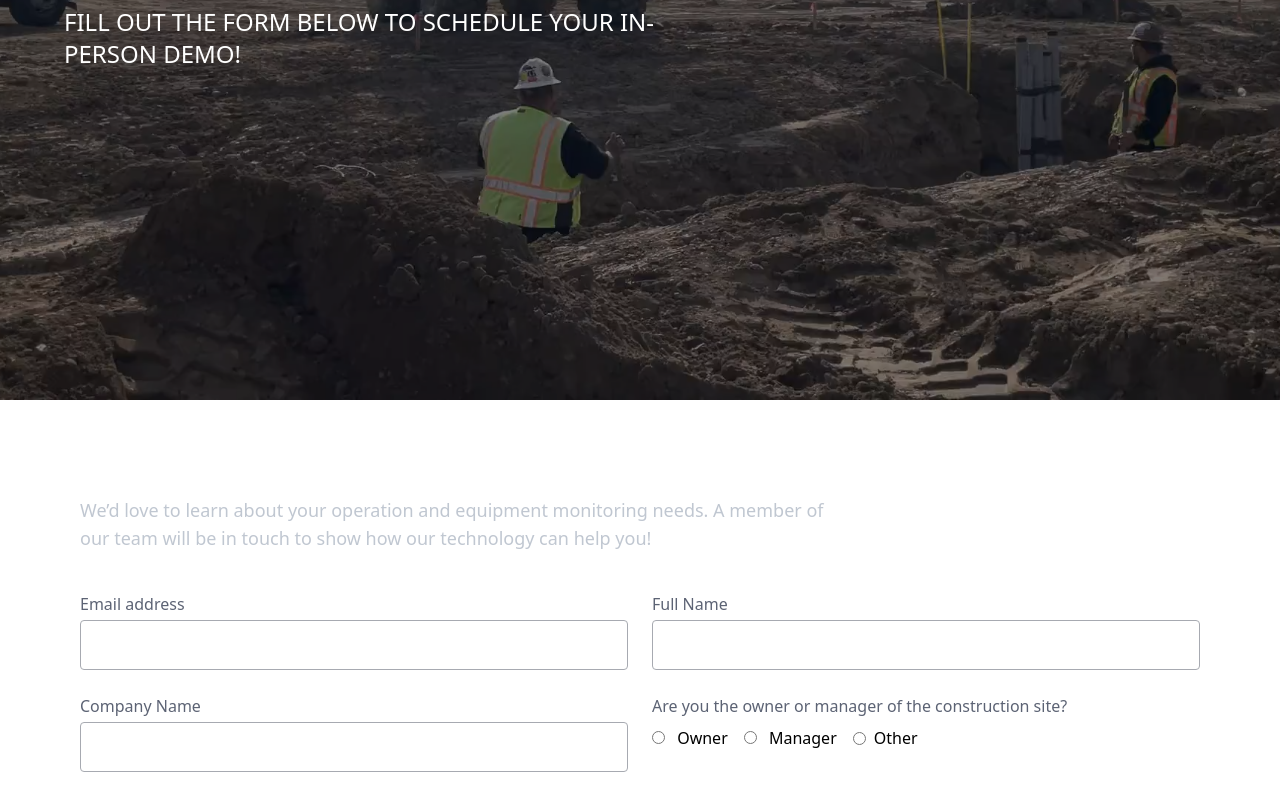
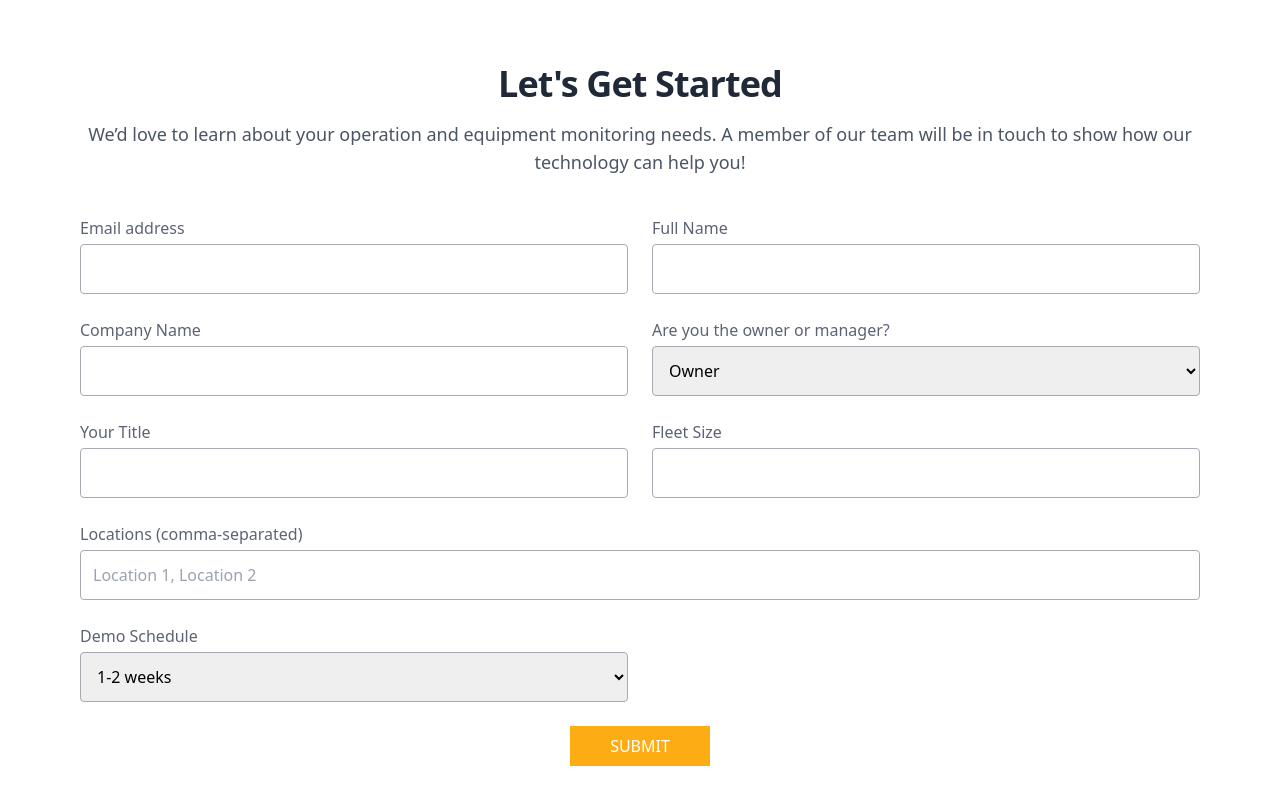
Before and after one commit to daryaKuto/dozer-marketing-v2, a Next.js app: page /demo in a window 1280 px wide. Shown: the part 400-1200 px from the top of the page. Built offline with nearby package versions, Linux system fonts and the light colour scheme.

Commit message:
nav bar fixes

```diff
--- a/app/api/submit-demo.ts
+++ b/app/api/submit-demo.ts
@@ -1,4 +1,3 @@
-// api/submit-demo.ts
 import type { NextApiRequest, NextApiResponse } from 'next';
 import Joi from 'joi';
 import AWS from 'aws-sdk';
@@ -7,14 +6,13 @@ import AWS from 'aws-sdk';
 AWS.config.update({ region: 'us-east-2' });
 const ses = new AWS.SES({ apiVersion: '2010-12-01' });
 
-// Define the validation schema using Joi
+// Validation schema using Joi
 const requestDemoSchema = Joi.object({
   email: Joi.string().email().required(),
   fullName: Joi.string().required(),
   companyName: Joi.string().required(),
-  ownerOrManager: Joi.string().required(),
-  title: Joi.string().required(),
-  fleetSize: Joi.number().integer().min(1).required(),
+  jobTitle: Joi.string().required(),
+  phoneNumber: Joi.string().pattern(/^[0-9]{10,15}$/).required(),
   locations: Joi.array().items(Joi.string()).required(),
   demoSchedule: Joi.string().valid("1-2 weeks", "1 month", "2+ months").required(),
 });
@@ -24,52 +22,53 @@ export default async function handler(req: NextApiRequest, res: NextApiResponse)
     return res.status(405).json({ message: 'Method Not Allowed' });
   }
 
-  // Validate the request body against the schema
+  // Validate the request body
   const { error } = requestDemoSchema.validate(req.body);
   if (error) {
     return res.status(400).json({ message: error.details[0].message });
   }
 
   // Extract form data
-  const { email, fullName, companyName, ownerOrManager, title, fleetSize, locations, demoSchedule } = req.body;
+  const { email, fullName, companyName, jobTitle, phoneNumber, locations, demoSchedule } = req.body;
 
-  // Define the email parameters for AWS SES
+  // Define email parameters for AWS SES
   const sendEmailParams = {
-    Source: 'your-verified-email@example.com', // Replace with your verified SES email address
+    Source: 'alamgir@dozer.ai', // Verified email address
     Destination: {
-      ToAddresses: ['recipient@example.com'], // Replace with the email where you want to receive the form data
+      ToAddresses: ['alamgir@dozer.ai', 'support@dozer.ai'], // Recipients
     },
     Message: {
       Subject: {
         Charset: 'UTF-8',
-        Data: 'New Demo Request Submission',
+        Data: 'SOMEONE WANTS A DEMO',
       },
       Body: {
         Text: {
           Charset: 'UTF-8',
           Data: `
-            New demo request submitted:
+            A new demo request has been submitted:
 
             Full Name: ${fullName}
             Email: ${email}
             Company Name: ${companyName}
-            Owner/Manager: ${ownerOrManager}
-            Title: ${title}
-            Fleet Size: ${fleetSize}
+            Job Title: ${jobTitle}
+            Phone Number: ${phoneNumber}
             Locations: ${locations.join(', ')}
             Demo Schedule: ${demoSchedule}
           `,
         },
       },
     },
+    ReplyToAddresses: ['alamgir@dozer.ai'],
   };
 
   try {
-    // Send the email using AWS SES
-    await ses.sendEmail(sendEmailParams).promise();
-    return res.status(200).json({ message: 'Submission successful and email sent' });
+    // Send email using AWS SES
+    const response = await ses.sendEmail(sendEmailParams).promise();
+    console.log('Email sent:', response);
+    res.status(200).json({ status: 'ok', message: 'Submission successful and email sent' });
   } catch (error) {
-    console.error('Error in API submission:', error);
-    return res.status(500).json({ message: 'Internal Server Error' });
+    console.error('Error in sending email:', error);
+    res.status(500).json({ message: 'Internal Server Error' });
   }
 }
--- a/app/demo/page.tsx
+++ b/app/demo/page.tsx
@@ -8,11 +8,8 @@ const DemoPage = (): JSX.Element => {
     <div className="w-full">
       <section className="w-full">
         {/* Full-Width Image Section with Dark Overlay */}
-        <div className="relative w-full h-[800px]">
+        <div className="relative w-full h-[400px] bg-black">
           {/* Replace the image if needed */}
-          <Image src="/IMG_1869.png" alt="Background Image" fill className="object-cover w-full h-full" />
-          <div className="absolute inset-0 bg-black bg-opacity-50"></div>
-
           {/* Text Overlay */}
           <div className="absolute inset-0 flex flex-col justify-center items-start text-left px-4 sm:px-8 lg:px-16 z-10">
             <h1 className="uppercase text-3xl sm:text-4xl md:text-5xl lg:text-6xl font-bold text-dozer-yellow mb-4 leading-tight">
@@ -23,8 +20,6 @@ const DemoPage = (): JSX.Element => {
           </div>
         </div>
       </section>
-
-      {/* Additional sections for CameraPage */}
       {/* Sections go here */}
       <DemoForm />
 
--- a/app/page.tsx
+++ b/app/page.tsx
@@ -3,7 +3,7 @@
 import HeroHome from "@/components/home sections/HeroHome";
 import ComputerVision from '@/components/home sections/ComputerVision';
 import VideoStreaming from "@/components/home sections/VideoStreaming";
-import Dashboard from "@/components/Dashboard";
+import Dashboard from "@/components/home sections/Dashboard";
 import Installation from "@/components/home sections/Installation";
 import Testimonials from "@/components/home sections/Testimonials";
 
--- a/components/DemoForm.tsx
+++ b/components/DemoForm.tsx
@@ -1,45 +1,31 @@
 "use client";
 
-import { NextPage } from 'next';
-import React, { useState } from 'react';
+import type { NextPage } from "next";
+import React, { Fragment, SyntheticEvent, useState } from "react";
+import { Dialog, Transition } from "@headlessui/react";
+import { CheckCircleIconOutline } from "../components/icons/Icons";
 
 const DemoForm: NextPage = () => {
-  const [errorMessage, setErrorMessage] = useState<string | undefined>(undefined);
-  const [emailError, setEmailError] = useState<string | undefined>(undefined);
-  const [locations, setLocations] = useState<string[]>(['']);
-  const [submitting, setSubmitting] = useState<boolean>(false);
-  const [ownerSelection, setOwnerSelection] = useState<string>('');
-  const [otherRole, setOtherRole] = useState<string>('');
+  const [fieldErrors, setFieldErrors] = useState<Record<string, string>>({});
+  const [errorMessage, setErrorMessage] = useState<string | undefined>(
+    undefined
+  );
+  const [successModalOpen, setSuccessModalOpen] = useState(false);
+  const [submitting, setSubmitting] = useState(false);
 
-  const handleAddLocation = () => {
-    setLocations([...locations, '']);
-  };
-
-  const handleLocationChange = (index: number, value: string) => {
-    const updatedLocations = [...locations];
-    updatedLocations[index] = value;
-    setLocations(updatedLocations);
-  };
-
-  const handleOwnerSelection = (event: React.ChangeEvent<HTMLInputElement>) => {
-    setOwnerSelection(event.target.value);
-    if (event.target.value !== "Other") {
-      setOtherRole('');
-    }
-  };
-
-  const handleSubmit = async (event: React.SyntheticEvent) => {
+  const handleSubmit = async (event: SyntheticEvent) => {
     event.preventDefault();
     setErrorMessage(undefined);
-    setEmailError(undefined);
-    setSubmitting(true);
+    setFieldErrors({});
 
     const target = event.target as typeof event.target & {
       email: { value: string };
       fullName: { value: string };
       companyName: { value: string };
+      ownerOrManager: { value: string };
       title: { value: string };
       fleetSize: { value: string };
+      locations: { value: string };
       demoSchedule: { value: string };
     };
 
@@ -47,28 +33,32 @@ const DemoForm: NextPage = () => {
       email: target.email.value.trim(),
       fullName: target.fullName.value.trim(),
       companyName: target.companyName.value.trim(),
-      ownerOrManager: ownerSelection === 'Other' ? otherRole : ownerSelection,
+      ownerOrManager: target.ownerOrManager.value.trim(),
       title: target.title.value.trim(),
-      fleetSize: parseInt(target.fleetSize.value.trim()),
-      locations,
+      fleetSize: parseInt(target.fleetSize.value.trim(), 10),
+      locations: target.locations.value.split(",").map((loc) => loc.trim()),
       demoSchedule: target.demoSchedule.value.trim(),
     };
 
     try {
-      const response = await fetch('/api/submit-demo', {
-        method: 'POST',
-        headers: { 'Content-Type': 'application/json' },
+      setSubmitting(true);
+      const response = await fetch("/api/submit-demo", {
+        method: "POST",
+        headers: { "Content-Type": "application/json" },
         body: JSON.stringify(body),
       });
 
       if (response.ok) {
-        setErrorMessage("Submission Successful!");
+        setSuccessModalOpen(true);
       } else {
         const errorData = await response.json();
-        setErrorMessage(errorData.message || 'Submission failed');
+        if (errorData.fieldErrors) {
+          setFieldErrors(errorData.fieldErrors);
+        } else {
+          setErrorMessage(errorData.message || "Submission failed");
+        }
       }
     } catch (error) {
-      console.error("Submission error:", error);
       setErrorMessage("An error occurred. Please try again.");
     } finally {
       setSubmitting(false);
@@ -76,178 +66,267 @@ const DemoForm: NextPage = () => {
   };
 
   return (
-    <section className="max-container padding-container py-16">
-      <p className="mt-8 text-lg text-light-gray md:w-2/3">
-        We’d love to learn about your operation and equipment monitoring needs. A member of our team will be in touch to show how our technology can help you!
+    <div className="max-container padding-container py-16">
+      <div className="text-center">
+        <h1 className="text-4xl font-bold tracking-tight text-gray-800">
+          Let&apos;s Get Started
+        </h1>
+        <p className="mt-4 text-lg text-gray-600">
+          We’d love to learn about your operation and equipment monitoring
+          needs. A member of our team will be in touch to show how our
+          technology can help you!
         </p>
+      </div>
 
       <form className="mt-10 space-y-6" onSubmit={handleSubmit}>
         <div className="grid grid-cols-1 md:grid-cols-2 gap-6">
           {/* Email Field */}
-          <div className="flex flex-col">
-            <label htmlFor="email" className="text-dark-grey">Email address</label>
+          <div>
+            <label htmlFor="email" className="block text-dark-grey">
+              Email address
+            </label>
             <input
               id="email"
               name="email"
               type="email"
               required
-              className="p-3 border border-medium-grey rounded mt-1 focus:border-dozer-yellow focus:outline-none"
+              className={`p-3 border ${
+                fieldErrors.email ? "border-red-500" : "border-medium-grey"
+              } rounded mt-1 focus:border-dozer-yellow focus:outline-none w-full`}
             />
-            {emailError && <p className="text-red-500 text-sm mt-1">{emailError}</p>}
+            {fieldErrors.email && (
+              <p className="text-red-500 text-sm mt-1">{fieldErrors.email}</p>
+            )}
           </div>
 
           {/* Full Name Field */}
-          <div className="flex flex-col">
-            <label htmlFor="fullName" className="text-dark-grey">Full Name</label>
+          <div>
+            <label htmlFor="fullName" className="block text-dark-grey">
+              Full Name
+            </label>
             <input
               id="fullName"
               name="fullName"
               type="text"
               required
-              className="p-3 border border-medium-grey rounded mt-1 focus:border-dozer-yellow focus:outline-none"
+              className={`p-3 border ${
+                fieldErrors.fullName ? "border-red-500" : "border-medium-grey"
+              } rounded mt-1 focus:border-dozer-yellow focus:outline-none w-full`}
             />
+            {fieldErrors.fullName && (
+              <p className="text-red-500 text-sm mt-1">{fieldErrors.fullName}</p>
+            )}
           </div>
 
           {/* Company Name Field */}
-          <div className="flex flex-col">
-            <label htmlFor="companyName" className="text-dark-grey">Company Name</label>
+          <div>
+            <label htmlFor="companyName" className="block text-dark-grey">
+              Company Name
+            </label>
             <input
               id="companyName"
               name="companyName"
               type="text"
               required
-              className="p-3 border border-medium-grey rounded mt-1 focus:border-dozer-yellow focus:outline-none"
+              className={`p-3 border ${
+                fieldErrors.companyName
+                  ? "border-red-500"
+                  : "border-medium-grey"
+              } rounded mt-1 focus:border-dozer-yellow focus:outline-none w-full`}
             />
+            {fieldErrors.companyName && (
+              <p className="text-red-500 text-sm mt-1">
+                {fieldErrors.companyName}
+              </p>
+            )}
           </div>
 
           {/* Owner or Manager Field */}
-          <div className="flex flex-col">
-            <label className="text-dark-grey">Are you the owner or manager of the construction site?</label>
-            <div className="flex space-x-4 mt-2 items-center">
-              <label>
-                <input
-                  type="radio"
+          <div>
+            <label htmlFor="ownerOrManager" className="block text-dark-grey">
+              Are you the owner or manager?
+            </label>
+            <select
+              id="ownerOrManager"
               name="ownerOrManager"
-                  value="Owner"
-                  checked={ownerSelection === "Owner"}
-                  onChange={handleOwnerSelection}
               required
-                  className="mr-2"
-                /> Owner
-              </label>
-              <label>
-                <input
-                  type="radio"
-                  name="ownerOrManager"
-                  value="Manager"
-                  checked={ownerSelection === "Manager"}
-                  onChange={handleOwnerSelection}
-                  required
-                  className="mr-2"
-                /> Manager
-              </label>
-              <label className="flex items-center">
-                <input
-                  type="radio"
-                  name="ownerOrManager"
-                  value="Other"
-                  checked={ownerSelection === "Other"}
-                  onChange={handleOwnerSelection}
-                  required
-                  className="mr-2"
-                /> Other
-                {ownerSelection === "Other" && (
-                  <input
-                    type="text"
-                    value={otherRole}
-                    onChange={(e) => setOtherRole(e.target.value)}
-                    placeholder="Specify role"
-                    className="p-2 border border-medium-grey rounded ml-2 focus:border-dozer-yellow focus:outline-none"
-                  />
+              className={`p-3 border ${
+                fieldErrors.ownerOrManager
+                  ? "border-red-500"
+                  : "border-medium-grey"
+              } rounded mt-1 focus:border-dozer-yellow focus:outline-none w-full`}
+            >
+              <option value="" disabled>
+                Select an option
+              </option>
+              <option value="Owner">Owner</option>
+              <option value="Manager">Manager</option>
+              <option value="Other">Other</option>
+            </select>
+            {fieldErrors.ownerOrManager && (
+              <p className="text-red-500 text-sm mt-1">
+                {fieldErrors.ownerOrManager}
+              </p>
             )}
-              </label>
-            </div>
           </div>
 
           {/* Title Field */}
-          <div className="flex flex-col">
-            <label htmlFor="title" className="text-dark-grey">Your Title</label>
+          <div>
+            <label htmlFor="title" className="block text-dark-grey">
+              Your Title
+            </label>
             <input
               id="title"
               name="title"
               type="text"
               required
-              className="p-3 border border-medium-grey rounded mt-1 focus:border-dozer-yellow focus:outline-none"
+              className={`p-3 border ${
+                fieldErrors.title ? "border-red-500" : "border-medium-grey"
+              } rounded mt-1 focus:border-dozer-yellow focus:outline-none w-full`}
             />
+            {fieldErrors.title && (
+              <p className="text-red-500 text-sm mt-1">{fieldErrors.title}</p>
+            )}
           </div>
 
           {/* Fleet Size Field */}
-          <div className="flex flex-col">
-            <label htmlFor="fleetSize" className="text-dark-grey">How many units do you have in your fleet?</label>
+          <div>
+            <label htmlFor="fleetSize" className="block text-dark-grey">
+              Fleet Size
+            </label>
             <input
               id="fleetSize"
               name="fleetSize"
               type="number"
               min="1"
               required
-              className="p-3 border border-medium-grey rounded mt-1 focus:border-dozer-yellow focus:outline-none"
+              className={`p-3 border ${
+                fieldErrors.fleetSize ? "border-red-500" : "border-medium-grey"
+              } rounded mt-1 focus:border-dozer-yellow focus:outline-none w-full`}
             />
+            {fieldErrors.fleetSize && (
+              <p className="text-red-500 text-sm mt-1">
+                {fieldErrors.fleetSize}
+              </p>
+            )}
           </div>
 
           {/* Locations Field */}
-          <div className="flex flex-col md:col-span-2">
-            <label className="text-dark-grey">Locations of your sites</label>
-            {locations.map((location, index) => (
+          <div className="md:col-span-2">
+            <label htmlFor="locations" className="block text-dark-grey">
+              Locations (comma-separated)
+            </label>
             <input
-                key={index}
+              id="locations"
+              name="locations"
               type="text"
-                value={location}
-                onChange={(e) => handleLocationChange(index, e.target.value)}
-                placeholder={`Location ${index + 1}`}
-                className="p-3 border border-medium-grey rounded mt-2 focus:border-dozer-yellow focus:outline-none"
+              required
+              placeholder="Location 1, Location 2"
+              className={`p-3 border ${
+                fieldErrors.locations ? "border-red-500" : "border-medium-grey"
+              } rounded mt-1 focus:border-dozer-yellow focus:outline-none w-full`}
             />
-            ))}
-            <button
-              type="button"
-              onClick={handleAddLocation}
-              className="mt-2 text-dozer-yellow hover:underline"
-            >
-              + Add another location
-            </button>
+            {fieldErrors.locations && (
+              <p className="text-red-500 text-sm mt-1">
+                {fieldErrors.locations}
+              </p>
+            )}
           </div>
 
           {/* Demo Schedule Field */}
-          <div className="flex flex-col">
-            <label htmlFor="demoSchedule" className="text-dark-grey">How soon would you like to schedule your demo?</label>
+          <div>
+            <label htmlFor="demoSchedule" className="block text-dark-grey">
+              Demo Schedule
+            </label>
             <select
               id="demoSchedule"
               name="demoSchedule"
               required
-              className="p-3 border border-medium-grey rounded mt-1 focus:border-dozer-yellow focus:outline-none"
+              className={`p-3 border ${
+                fieldErrors.demoSchedule
+                  ? "border-red-500"
+                  : "border-medium-grey"
+              } rounded mt-1 focus:border-dozer-yellow focus:outline-none w-full`}
             >
-              <option value="" disabled>Select an option</option>
+              <option value="" disabled>
+                Select an option
+              </option>
               <option value="1-2 weeks">1-2 weeks</option>
               <option value="1 month">1 month</option>
               <option value="2+ months">2+ months</option>
             </select>
+            {fieldErrors.demoSchedule && (
+              <p className="text-red-500 text-sm mt-1">
+                {fieldErrors.demoSchedule}
+              </p>
+            )}
           </div>
         </div>
 
-        {/* Submit Button */}
-        <div className="flex justify-center">
+        <div className="mt-6 text-center">
           <button
             type="submit"
             disabled={submitting}
-            className="uppercase py-2 px-10 bg-dozer-yellow text-dozer-white text-sm hover:bg-opacity-90 transition-colors duration-200 mt-6"
+            className="uppercase py-2 px-10 bg-dozer-yellow text-white hover:bg-opacity-90 transition-colors duration-200"
           >
-            {submitting ? 'Submitting...' : 'Submit'}
+            {submitting ? "Submitting..." : "Submit"}
           </button>
         </div>
+
         {errorMessage && (
-          <p className="mt-2 text-sm text-red-600">{errorMessage}</p>
+          <p className="mt-2 text-sm text-red-600 text-center">
+            {errorMessage}
+          </p>
         )}
       </form>
-    </section>
+
+      <Transition appear show={successModalOpen} as={Fragment}>
+        <Dialog
+          as="div"
+          className="fixed z-10 inset-0 overflow-y-auto"
+          onClose={() => setSuccessModalOpen(false)}
+        >
+          <div className="flex items-end justify-center min-h-screen pt-4 px-4 pb-20 text-center sm:block sm:p-0">
+            <Dialog.Overlay className="fixed inset-0 bg-gray-500 bg-opacity-75 transition-opacity" />
+
+            <span
+              className="hidden sm:inline-block sm:align-middle sm:h-screen"
+              aria-hidden="true"
+            >
+              &#8203;
+            </span>
+
+            <div className="inline-block align-bottom bg-white rounded-lg px-4 pt-5 pb-4 text-left overflow-hidden shadow-xl transform transition-all sm:my-8 sm:align-middle sm:max-w-sm sm:w-full sm:p-6">
+              <div>
+                <div className="mx-auto flex items-center justify-center h-12 w-12 rounded-full bg-green-100">
+                  <CheckCircleIconOutline className="h-6 w-6 text-green-600" />
+                </div>
+                <div className="mt-3 text-center sm:mt-5">
+                  <Dialog.Title
+                    as="h3"
+                    className="text-lg leading-6 font-medium text-gray-900"
+                  >
+                    Submission Successful
+                  </Dialog.Title>
+                  <p className="mt-2 text-sm text-gray-500">
+                    Thank you for your submission. We’ll contact you soon.
+                  </p>
+                </div>
+              </div>
+              <div className="mt-5 sm:mt-6">
+                <button
+                  type="button"
+                  className="inline-flex justify-center w-full rounded-md border border-transparent shadow-sm px-4 py-2 bg-dozer-yellow text-base font-medium text-white hover:bg-opacity-90 sm:text-sm"
+                  onClick={() => setSuccessModalOpen(false)}
+                >
+                  Close
+                </button>
+              </div>
+            </div>
+          </div>
+        </Dialog>
+      </Transition>
+    </div>
   );
 };
 
--- /dev/null
+++ b/components/icons/Icons.tsx
@@ -0,0 +1,41 @@
+// src/components/icons/Icons.tsx
+export type IconProps = {
+    fill?: string;
+    className?: string;
+  };
+
+  export const SquareIcon = ({ fill = 'currentColor', className }: IconProps) => (
+    <svg
+      className={className}
+      xmlns="http://www.w3.org/2000/svg"
+      viewBox="0 0 24 24"
+    >
+      <rect width="24" height="24" fill={fill} />
+    </svg>
+  );
+
+  export const CheckCircleIconOutline = ({ fill, className }: IconProps) => (
+    <svg
+      className={className}
+      xmlns="http://www.w3.org/2000/svg"
+      viewBox="0 0 24 24"
+    >
+      <path
+        fill={fill}
+        d="M12 2C6.5 2 2 6.5 2 12S6.5 22 12 22 22 17.5 22 12 17.5 2 12 2M12 20C7.59 20 4 16.41 4 12S7.59 4 12 4 20 7.59 20 12 16.41 20 12 20M16.59 7.58L10 14.17L7.41 11.59L6 13L10 17L18 9L16.59 7.58Z"
+      />
+    </svg>
+  );
+
+  export const AlertCircleIconOutline = ({ fill, className }: IconProps) => (
+    <svg
+      className={className}
+      xmlns="http://www.w3.org/2000/svg"
+      viewBox="0 0 24 24"
+    >
+      <path
+        fill={fill}
+        d="M11,15H13V17H11V15M11,7H13V13H11V7M12,2C6.47,2 2,6.5 2,12A10,10 0 0,0 12,22A10,10 0 0,0 22,12A10,10 0 0,0 12,2M12,20A8,8 0 0,1 4,12A8,8 0 0,1 12,4A8,8 0 0,1 20,12A8,8 0 0,1 12,20Z"
+      />
+    </svg>
+  );
--- a/package.json
+++ b/package.json
@@ -9,6 +9,7 @@
     "lint": "next lint"
   },
   "dependencies": {
+    "@headlessui/react": "^2.2.0",
     "@heroicons/react": "^2.1.5",
     "aws-sdk": "^2.1692.0",
     "joi": "^17.13.3",
```
Also changed, not shown: components/Navbar.tsx (+26 -5 lines), components/home sections/ComputerVision.tsx (+31 -12 lines), components/home sections/Dashboard.tsx (renamed from components/Dashboard.tsx, +28 -18 lines), components/home sections/HeroHome.tsx (+9 -9 lines), components/home sections/Installation.tsx (+23 -13 lines), components/home sections/VideoStreaming.tsx (+30 -11 lines), 1 other file (tests, documents, lock files or other folders). Lines whose indentation alone changed are shown as unchanged.
